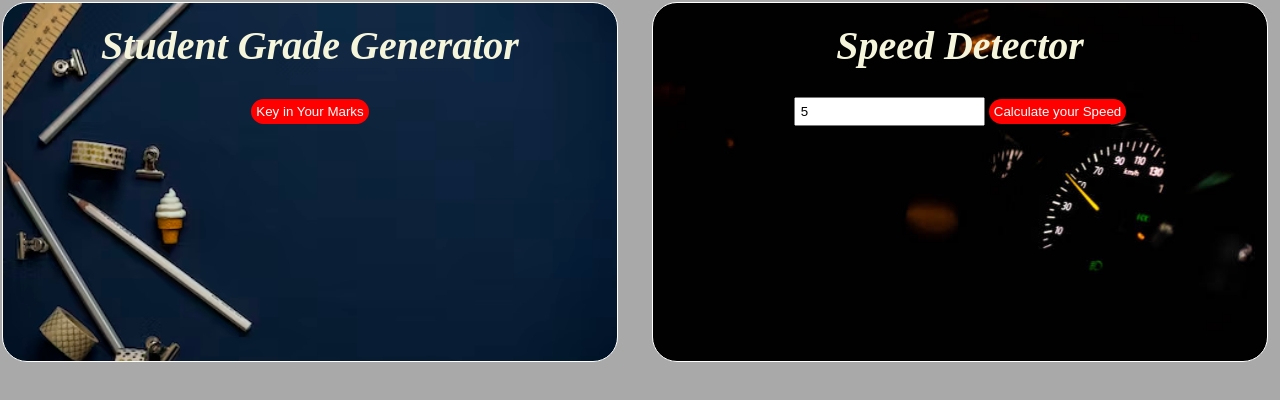
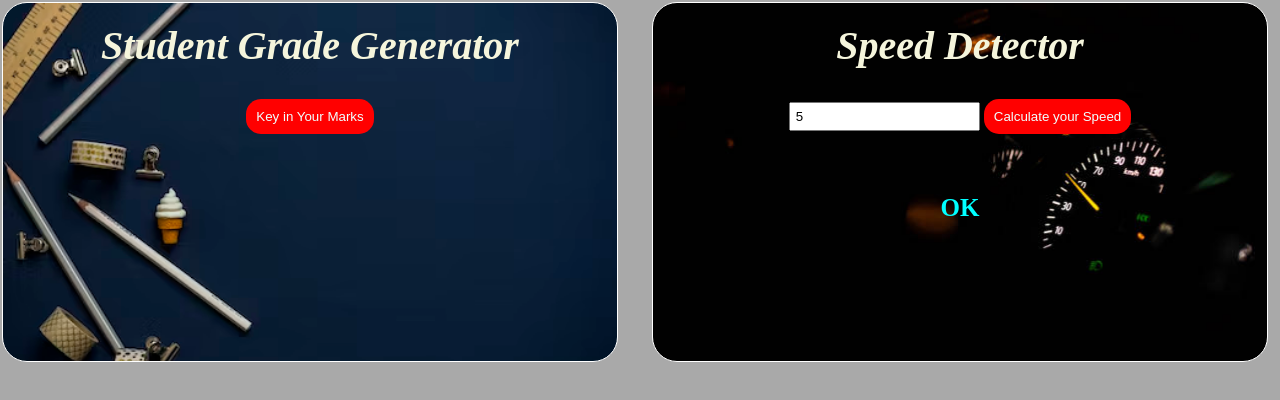
Before and after one commit to bettayub/code_challenge_week1, a plain HTML site: page index.html in a window 1280 px wide. Both pictures are taken after typing "5" into the empty fields and a click on the button "Calculate your Speed". Drawn offline with Linux system fonts and the light colour scheme.

Commit message:
completed js functions

```diff
--- a/index.html
+++ b/index.html
@@ -10,7 +10,7 @@
 <body>
     <div class="toy">
     <!-- Students grade generator section -->
-    <div class="studengrade">
+    <div class="studentgrade">
         <h1><em>Student Grade Generator</em></h1>
         <button class="btn" onclick="mymarks()">Key in Your Marks</button>
         <div id="marks_output">
@@ -25,10 +25,11 @@
         <h1><em>Speed Detector</em></h1>
         <input type="number" placeholder="speed" id="input_test">
         <button class="btn" onclick="calculateSpeed()">Calculate your Speed</button>
-        <div class="resultholder" id="speedResult"><div id="result"></div></div>
+        <div class="resultholder" id="speedResult">
+            <div id="result"></div>
+        </div>
 
     </div>
-
 
 
 
--- a/speedDetector.js
+++ b/speedDetector.js
@@ -1,5 +1,16 @@
-// speed detector section
 function calculateSpeed() {
-    let max =70;
-    let mySpeed = document.getElementById("input_test")
+    let max = 70;
+    let mySpeed = parseInt(document.getElementById("input_test").value);
+    let points = (mySpeed - max) / 5;
+    let result;
+
+    if (points < 1) {
+        result = 'OK';
+    } else if (points >= 12) {
+        result = "License Suspended";
+    } else {
+        result = "Points:Invalid Entry" + points ;
+    }
+
+    document.getElementById("result").innerText = result;
 }
--- a/style.css
+++ b/style.css
@@ -26,7 +26,7 @@ cursor: pointer;
 border: gold;
 border-radius: 15px;
 margin-top: 30px;
-padding: 5px;
+padding: 10px;
 background-color: red;
 align-items: center;
 
@@ -38,7 +38,7 @@ align-items: center;
     text-align: center;
 
 }
-.studengrade{
+.studentgrade{
     border: 1px  solid white;
     margin: 2px;
     padding: 19px;
@@ -52,8 +52,10 @@ background-size: cover;
     border-radius: 25px;
 }
 #grade_output{
-font-size: medium;
+font-size: 25px;
 color: aqua;
+padding: 60px;
+
 }
 #speedtest{
     border: 1px  solid white;
@@ -73,3 +75,12 @@ background-size: cover;
     padding:5px;
 
 }
+#result{
+    color: aqua;
+    padding: 60px;
+    font-size: 25px;
+
+
+
+
+}
```
